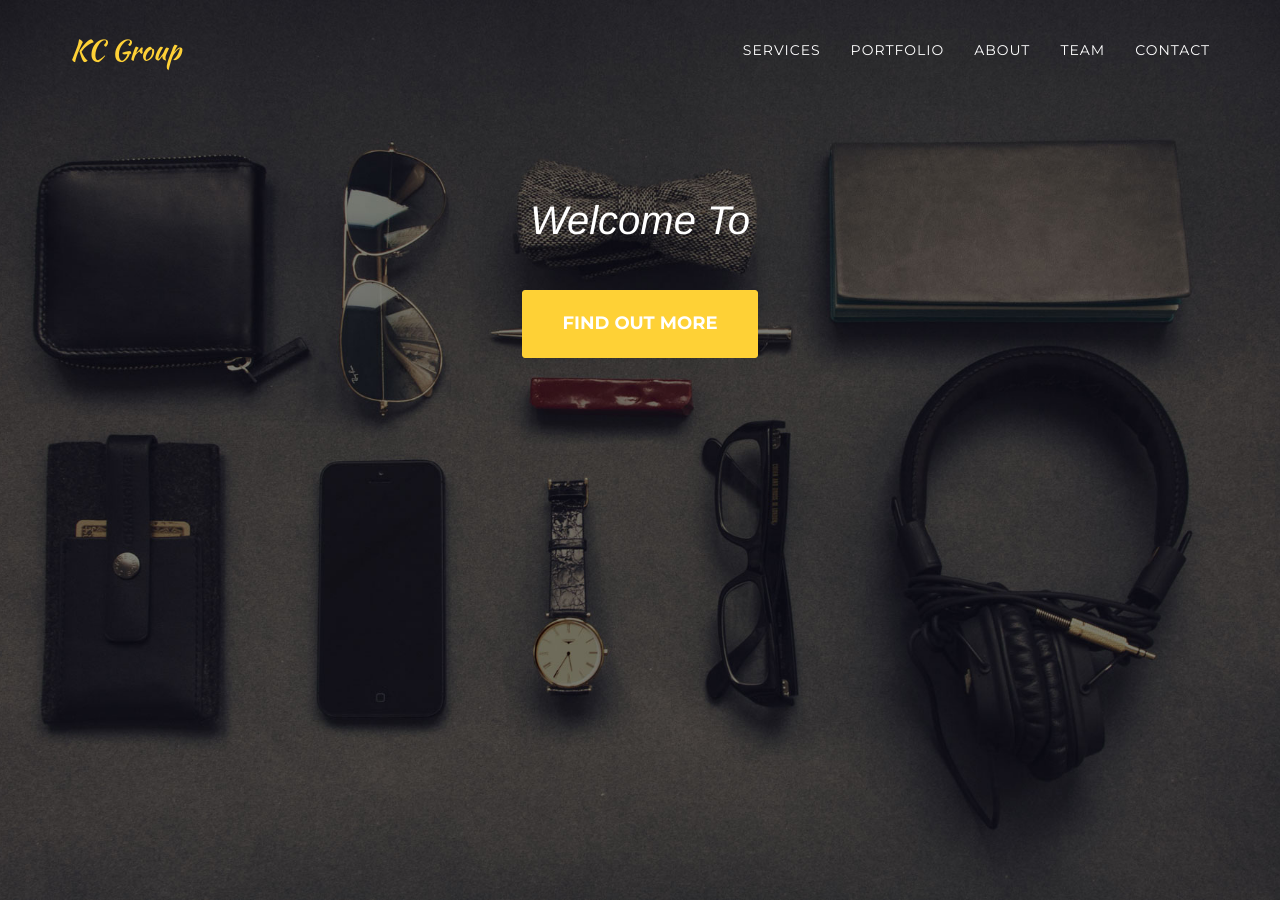
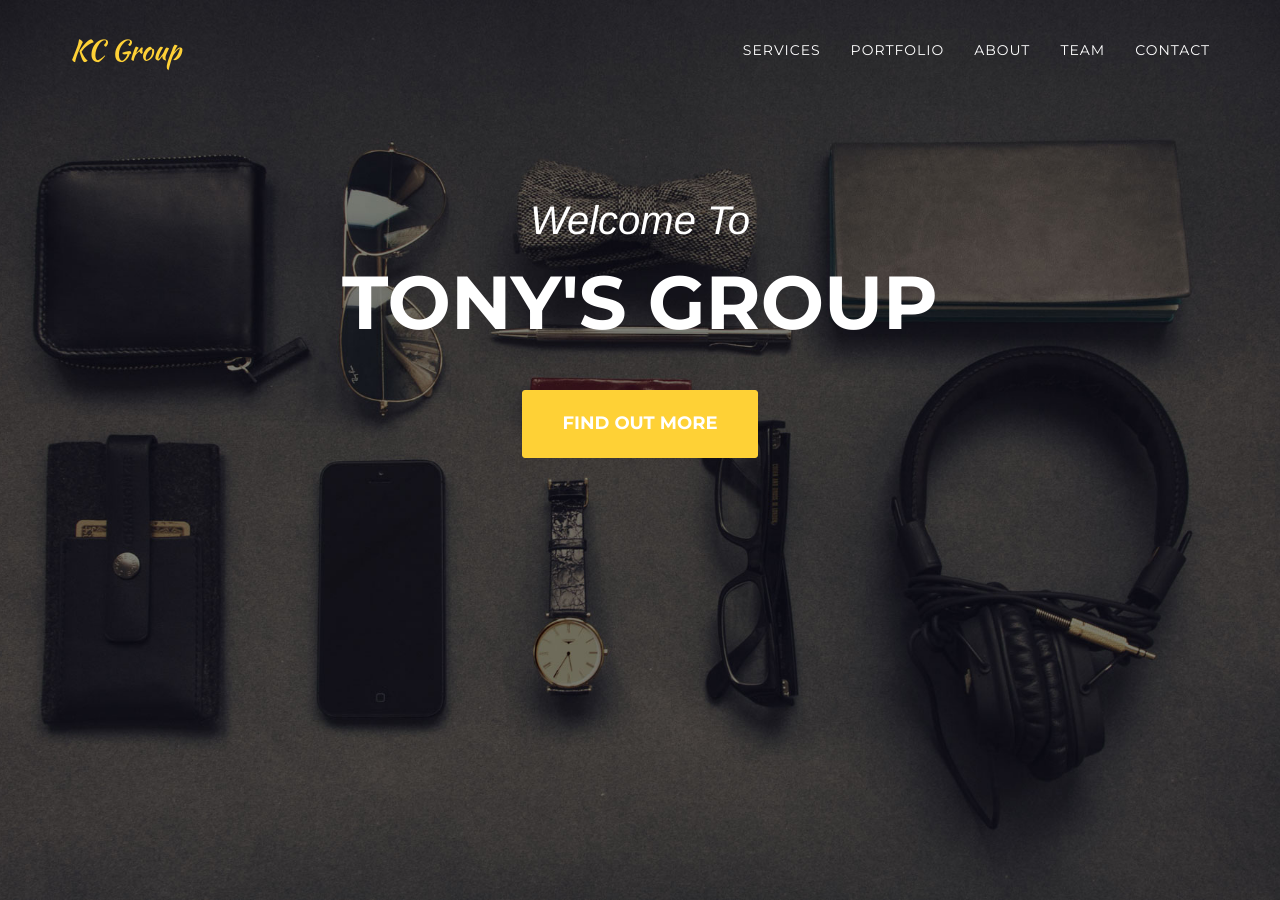
Before and after one commit to verysure/kcgroup, a Jekyll site: the page built from index.html, in a window 1280 px wide and 900 px high. Built offline with Jekyll 4.4.1, drawn with Linux system fonts in a browser that asks for light colours; nearby versions of some CDN libraries; some web fonts are replaced; Markdown is read by kramdown in place of the engine named in the settings; the list of posts is cut into pages by our own code.

Commit message:
update index

```diff
--- a/_layouts/default.html
+++ b/_layouts/default.html
@@ -60,7 +60,7 @@
         <div class="container">
             <div class="intro-text">
                 <div class="intro-lead-in">Welcome To</div>
-                <div class="intro-heading">{{ post.title }}</div>
+                <div class="intro-heading">{{ page.title }}</div>
                 <a href="#services" class="page-scroll btn btn-xl">Find out more</a>
             </div>
         </div>
```
